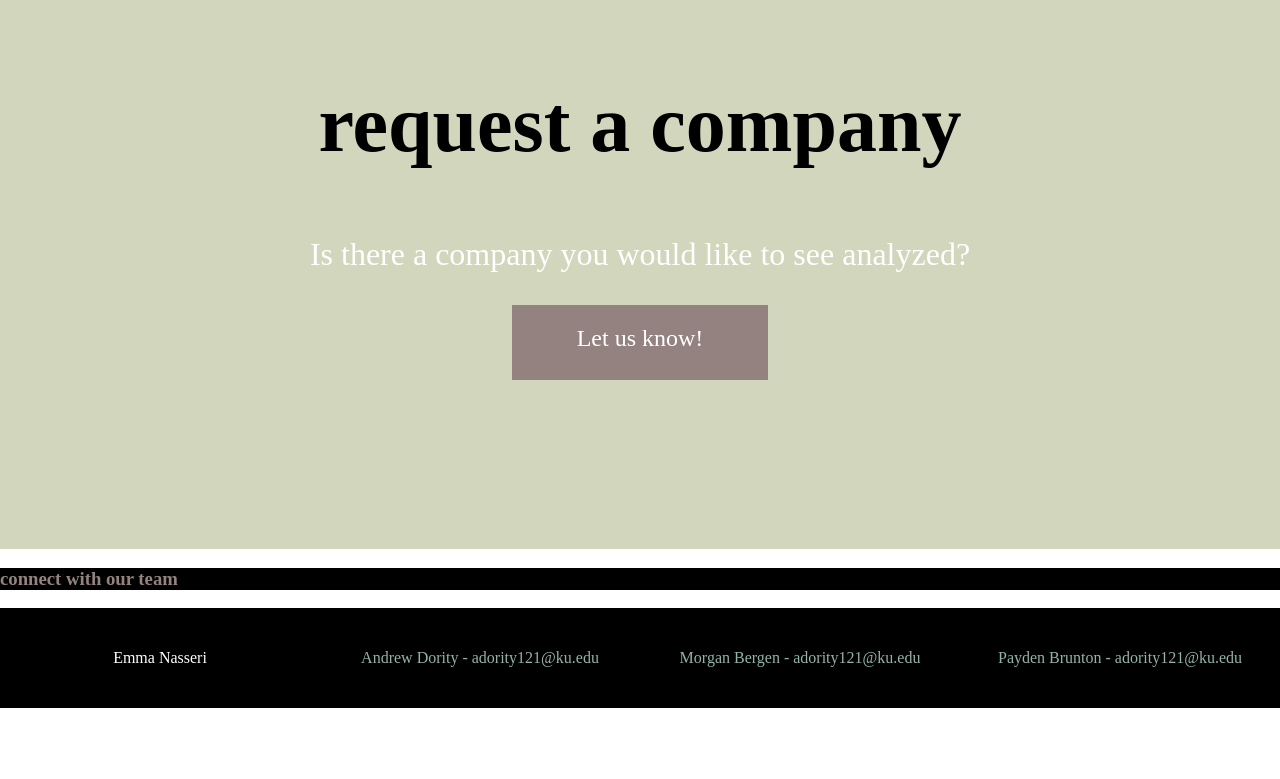
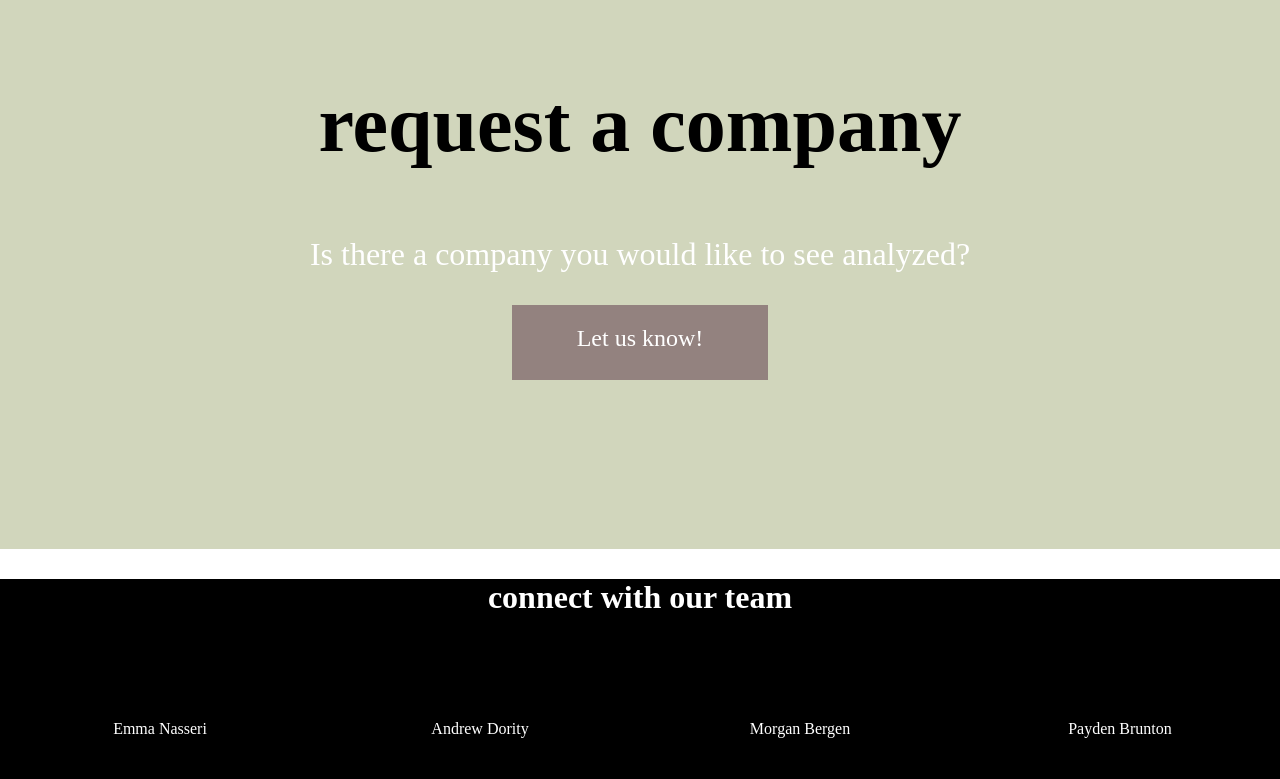
Before and after one commit to MorganBergen/hackKU3.0, a Django app: page /clarity/index.html in a window 1280 px wide. Shown: the part 2400-3179 px from the top of the page. Before the commit the page ends 3108 px from the top, so only its background shows below. Run offline with Django 4.2, Linux system fonts and the light colour scheme.

Commit message:
fuck this like actually
did linked in grr realized i did a bunc of stuff wrong and got tired but i know how to fix it just too tired rn. :P

```diff
--- a/server/clarity/templates/pages/index.html
+++ b/server/clarity/templates/pages/index.html
@@ -53,7 +53,7 @@
 			<a href="request_company.html" class="pageButton">Let us know!</a>
 		</div>
 
-		<div id="footerTitleStatement">
+		<div class="footerTitleStatement">
 			<h3>connect with our team</h3>
 		</div>
 		<footer>
@@ -62,15 +62,15 @@
 					<a href="https://www.linkedin.com/in/emma-nasseri" class="headerButton">Emma Nasseri</a>
 				</div>
 				<div>
-					<p>Andrew Dority - adority121@ku.edu</p>
+					<a href="https://www.linkedin.com/in/andrew-dority/" class="headerButton">Andrew Dority</a>
 				</div>
 			</div>
 			<div>
 				<div>
-					<p>Morgan Bergen - adority121@ku.edu</p>
+					<a href="https://www.linkedin.com/in/morganbergen/" class="headerButton">Morgan Bergen</a>
 				</div>
 				<div>
-					<p>Payden Brunton - adority121@ku.edu</p>
+					<a href="https://www.linkedin.com/in/payden-brunton-716056163/" class="headerButton">Payden Brunton</a>
 				</div>
 			</div>
 		</footer>
--- a/server/clarity/templates/pages/stylesheets/style.css
+++ b/server/clarity/templates/pages/stylesheets/style.css
@@ -34,6 +34,14 @@ h2 {
 	margin-top: 30px;
 }
 
+h3 {
+	color: white;
+	font-size: 2rem;
+	font-family: "Istok Web Regular";
+	margin-top: 30px;
+
+}
+
 .description {
 	font-size: 2rem;
 }
@@ -62,16 +70,24 @@ nav {
 	margin-right: auto;
 }
 
-
 #aboutSection{
 	background-color: #d1d6bc;
 	text-align: center;
-	color: white;
+	color: black;
 	height: 500px;
 	margin-top: 100px;
 	margin-bottom: 100px;
 	padding-top: 50px;
 }
+
+.footerTitleStatement{
+	background-color: black;
+	text-align: center;
+	color: white;
+	font-size: 3rem;
+	height: 100px;
+}
+
 
 #findCompanySection{
 	margin-left: 15%;
@@ -83,11 +99,6 @@ nav {
 	margin-bottom: 100px;
 }
 
-#footerTitleStatement{
-	background-color: black;
-	color: #93827f;
-
-}
 
 #requestCompanySection{
 	background-color: #d1d6bc;
```
Also changed, not shown: server/clarity/templates/pages/find_company.html (+4 -4 lines), server/clarity/templates/pages/request_company.html (+4 -4 lines).
